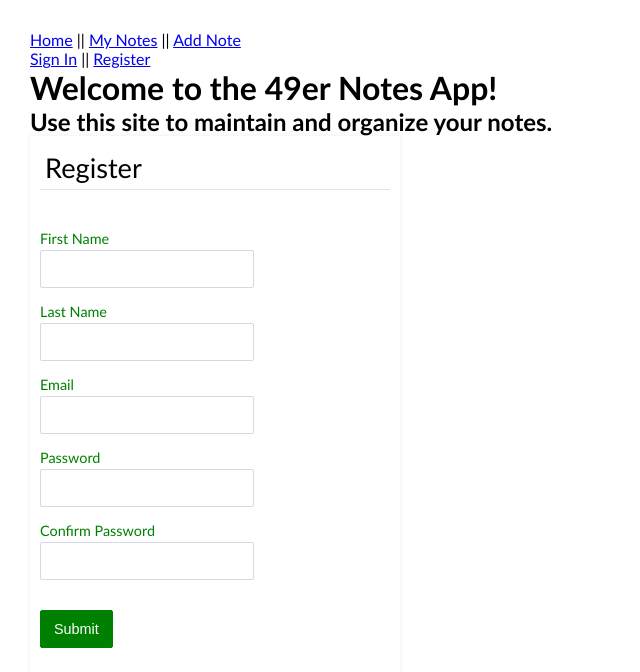
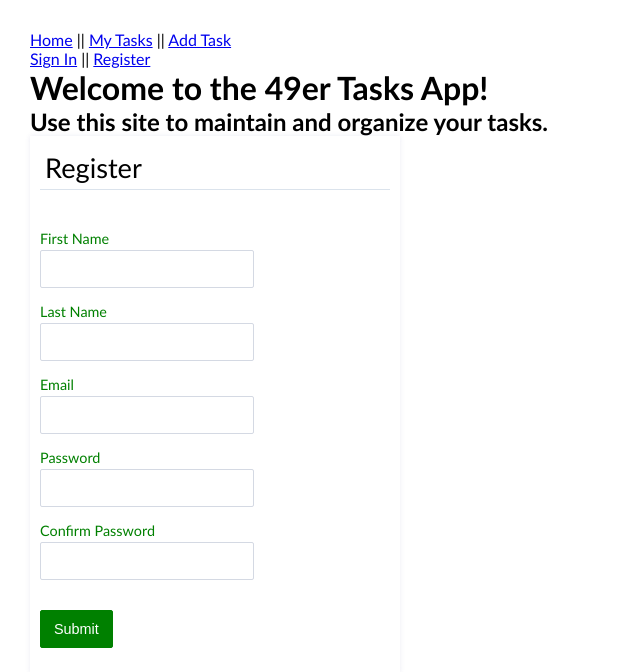
Before and after one commit to BlakeACostner/Super-Senior, a Flask app: page /register in a window 1280 px wide. Shown: the top 672 px of the page, without its empty margins (0-640 px from the left). Run offline with Flask 2, Linux system fonts and the light colour scheme.

Commit message:
Refactored and fixed bugs with forms.py, main.py

```diff
--- a/flask_app/main.py
+++ b/flask_app/main.py
@@ -5,7 +5,7 @@ from flask import Flask, render_template, request, redirect, url_for, session #
 from forms import RegisterForm, LoginForm, CommentForm
 from flask_bcrypt import Bcrypt
 from database import db
-from models import Note as Note
+from models import Task as Task
 from models import User as User
 from models import Comment as Comment
 
@@ -23,7 +23,7 @@ app.config['SECRETY_KEY'] = 'SE3155'
 
 
 # sets the database
-app.config['SQLALCHEMY_DATABASE_URI'] = 'sqlite:///flask_note_app.db'
+app.config['SQLALCHEMY_DATABASE_URI'] = 'sqlite:///flask_task_app.db'
 app.config['SQLALCHEMY_TRACK_MODIFICATIONS']= False
 
 
@@ -47,53 +47,53 @@ def index():
 
 
 
-# Notes route
-@app.route('/notes')
-def get_notes():
+# Tasks route
+@app.route('/tasks')
+def get_tasks():
     if session.get('user'):
-        # gets notes from user's database
-        my_notes = db.session.query(Note).filter_by(user_id=session['user_id']).all()
+        # gets tasks from user's database
+        my_tasks = db.session.query(Task).filter_by(user_id=session['user_id']).all()
 
-        return render_template('notes.html', notes=my_notes, user=session['user'])
+        return render_template('tasks.html', tasks=my_tasks, user=session['user'])
     else:
         return redirect(url_for('login'))
 
 
 
-# Specific note route
-@app.route('/notes/<note_id>')
-def get_note(note_id):
+# Specific task route
+@app.route('/tasks/<task_id>')
+def get_task(task_id):
 
     if session.get('user'):
-        # gets note from database and renders it
-        my_note = db.session.query(Note).filter_by(id=note_id, user_id=session['user_id']).one()
+        # gets task from database and renders it
+        my_task = db.session.query(Task).filter_by(id=task_id, user_id=session['user_id']).one()
         form = CommentForm()
-        return render_template('note.html', note = my_note, user =session['user'], form=form)
+        return render_template('task.html', task = my_task, user =session['user'], form=form)
     else:
         return redirect(url_for('login'))
 
 
 
-# New note route
-@app.route('/notes/new', methods=['GET','POST'])
-def new_note():
+# New task route
+@app.route('/tasks/new', methods=['GET','POST'])
+def new_task():
     if session.get('user'):
         #check method
         if request.method == 'POST':
-            # gets note objects
+            # gets task objects
             title = request.form['title']
-            text = request.form['noteText']
-            members = request.form['noteMembers']
+            text = request.form['taskText']
+            members = request.form['taskMembers']
             # create time stamp
             from datetime import date
             today = date.today()
             # format date
             today = today.strftime("%m-%d-%Y")
-            new_record = Note(title,text, members, today, session['user_id'])
+            new_record = Task(title,text, members, today, session['user_id'])
             db.session.add(new_record)
             db.session.commit()
 
-            return redirect(url_for('get_notes'))
+            return redirect(url_for('get_tasks'))
         else:
             return render_template('new.html', user = session['user'])
     else:
@@ -101,64 +101,64 @@ def new_note():
 
 
 
-# Edited note route
-@app.route('/notes/edit/<note_id>', methods=['GET', 'POST'])
-def update_note(note_id):
+# Edited task route
+@app.route('/tasks/edit/<task_id>', methods=['GET', 'POST'])
+def update_task(task_id):
 
     if session.get('user'):
         if request.method == 'POST':
 
-            # gets note objects
+            # gets task objects
             title = request.form['title']
-            text = request.form['noteText']
-            members = request.form['noteMembers']
+            text = request.form['taskText']
+            members = request.form['taskMembers']
 
-            note = db.session.query(Note).filter_by(id=note_id).one()
-            note.title = title
-            note.text = text
-            note.members = members
+            task = db.session.query(Task).filter_by(id=task_id).one()
+            task.title = title
+            task.text = text
+            task.members = members
 
             # commits
-            db.session.add(note)
+            db.session.add(task)
             db.session.commit()
 
-            return redirect(url_for('get_notes'))
+            return redirect(url_for('get_tasks'))
         else:
-            my_note = db.session.query(Note).filter_by(id=note_id).one()
-            return render_template('new.html', note=my_note, user=session['user'])
+            my_task = db.session.query(Task).filter_by(id=task_id).one()
+            return render_template('new.html', task=my_task, user=session['user'])
     else:
         return redirect(url_for('login'))
 
 
 
-# Route for deleting note
-@app.route('/notes/delete/<note_id>', methods=['POST'])
-def delete_note(note_id):
+# Route for deleting task
+@app.route('/tasks/delete/<task_id>', methods=['POST'])
+def delete_task(task_id):
     if session.get('user'):
-        my_note = db.session.query(Note).filter_by(id=note_id).one()
-        db.session.delete(my_note)
+        my_task = db.session.query(Task).filter_by(id=task_id).one()
+        db.session.delete(my_task)
         db.session.commit()
 
-        return redirect(url_for('get_notes'))
+        return redirect(url_for('get_tasks'))
     else:
         return redirect(url_for('login'))
 
 
 
 # Route for posting a comment to a task
-@app.route('/notes/<note_id>/comment', methods=['POST'])
-def new_comment(note_id):
+@app.route('/tasks/<task_id>/comment', methods=['POST'])
+def new_comment(task_id):
     if session.get('user'):
         comment_form = CommentForm()
         # validate_on_submit only validates using POST
         if comment_form.validate_on_submit():
             # get comment data
             comment_text = request.form['comment']
-            new_record = Comment(comment_text, int(note_id), session['user_id'])
+            new_record = Comment(comment_text, int(task_id), session['user_id'])
             db.session.add(new_record)
             db.session.commit()
 
-        return redirect(url_for('get_note', note_id=note_id))
+        return redirect(url_for('get_task', task_id=task_id))
     else:
         return redirect(url_for('login'))
 
@@ -185,7 +185,7 @@ def register():
         session['user'] = first_name
         session['user_id'] = new_user.id
         # show user dashboard view
-        return redirect(url_for('get_notes'))
+        return redirect(url_for('get_tasks'))
 
     # error register view
     return render_template('register.html', form=form)
@@ -205,8 +205,8 @@ def login():
             # password match and adding user info to the session
             session['user'] = the_user.first_name
             session['user_id'] = the_user.id
-            # render note view
-            return redirect(url_for('get_notes'))
+            # render task view
+            return redirect(url_for('get_tasks'))
 
         # password check failed
         login_form.password.errors = ["Incorrect username or password."]
--- a/flask_app/templates/index.html
+++ b/flask_app/templates/index.html
@@ -15,8 +15,8 @@
 
         <nav>
             <a href="{{ url_for('index') }}"> Home || </a>
-            <a href="{{ url_for('get_notes') }}">My Tasks ||</a>
-            <a href="{{ url_for('new_note') }}">Add Tasks || </a>
+            <a href="{{ url_for('get_tasks') }}">My Tasks ||</a>
+            <a href="{{ url_for('new_task') }}">Add Tasks || </a>
         </nav>
 
         {% if user %}
--- a/flask_app/templates/register.html
+++ b/flask_app/templates/register.html
@@ -11,8 +11,8 @@
 
             <nav>
                 <a href="{{ url_for('index') }}"> Home</a> ||
-                <a href="{{ url_for('get_notes') }}"> My Notes</a> ||
-                <a href="{{ url_for('new_note') }}">Add Note</a>
+                <a href="{{ url_for('get_tasks') }}"> My Tasks</a> ||
+                <a href="{{ url_for('new_task') }}">Add Task</a>
             </nav>
             {% if user %}
             <nav>
@@ -26,9 +26,9 @@
             {% endif %}
 
         </div>
-        <h1>Welcome {% if user %}{{user}}{% endif %}to the 49er Notes App!</h1>
+        <h1>Welcome {% if user %}{{user}}{% endif %}to the 49er Tasks App!</h1>
 
-        <h2>Use this site to maintain and organize your notes.</h2>
+        <h2>Use this site to maintain and organize your tasks.</h2>
         <div class="formwrapper">
             <h2 class="title">Register</h2>
             <form method="POST" action="/register">
```
Also changed, not shown: flask_app/models.py (+7 -7 lines), flask_app/templates/login.html (+4 -4 lines), flask_app/templates/new.html (+12 -12 lines), flask_app/templates/task.html (renamed from flask_app/templates/note.html, +14 -14 lines), flask_app/templates/tasks.html (renamed from flask_app/templates/notes.html, +8 -8 lines), flask_app/instance/flask_note_app.db (deleted), flask_app/instance/flask_task_app.db (added).
